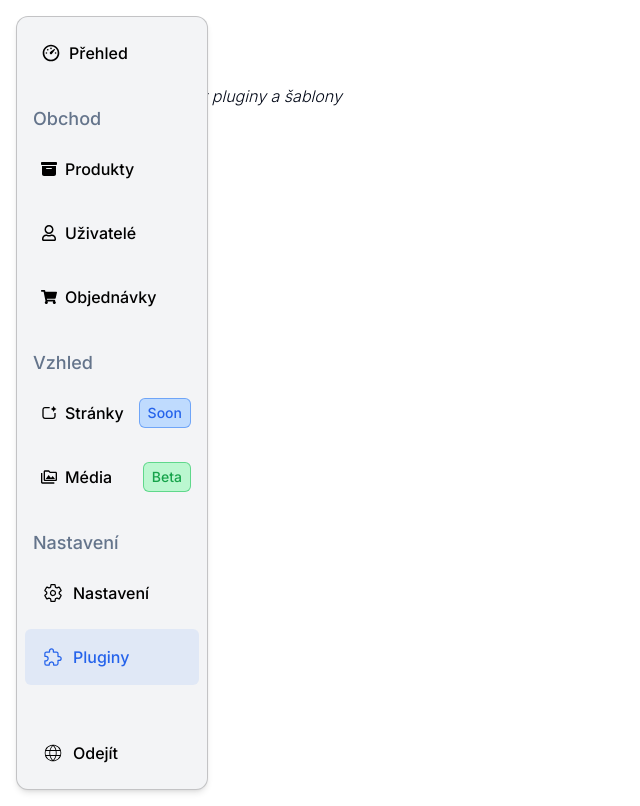
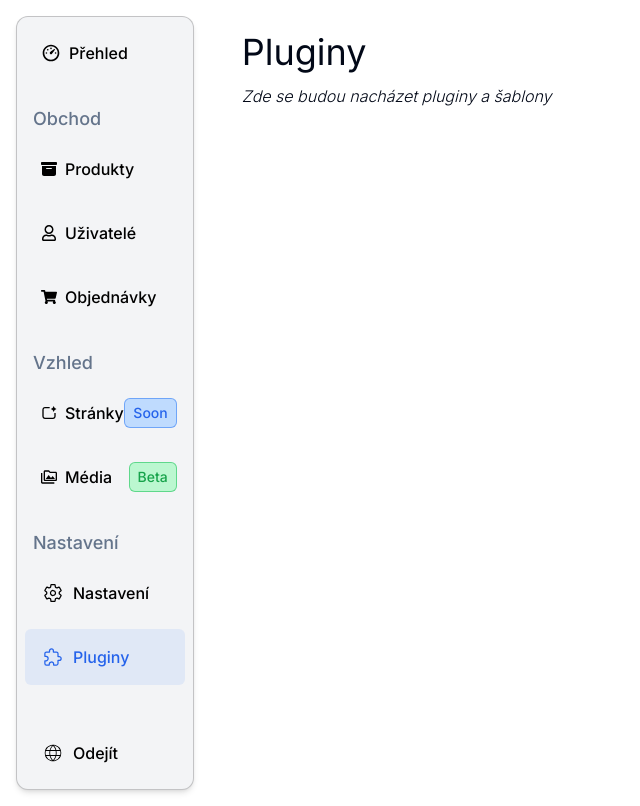
Before and after one commit to OndrejLosensky/code-commerce, a Next.js app: page /admin/pluginy in a window 1280 px wide. Shown: the whole page, without its empty margins (0-640 px from the left). Built offline with nearby package versions, Linux system fonts and the light colour scheme.

Commit message:
removed 'fixed' from sidebar

```diff
--- a/components/navigation/nav.tsx
+++ b/components/navigation/nav.tsx
@@ -11,7 +11,7 @@ import { Button } from "../ui/button";
 
 export function Navigation({ children }: { children: ReactNode}) {
   return (
-    <nav className="fixed m-4 bg-gray-100 max-h-screen text-black rounded-xl shadow-md border border-black/20 flex flex-col w-16 lg:w-[15%] justify-between">
+    <nav className="m-4 bg-gray-100 max-h-screen text-black rounded-xl shadow-md border border-black/20 flex flex-col w-16 lg:w-[15%] justify-between">
       <div>
         {children}
       </div>
```
